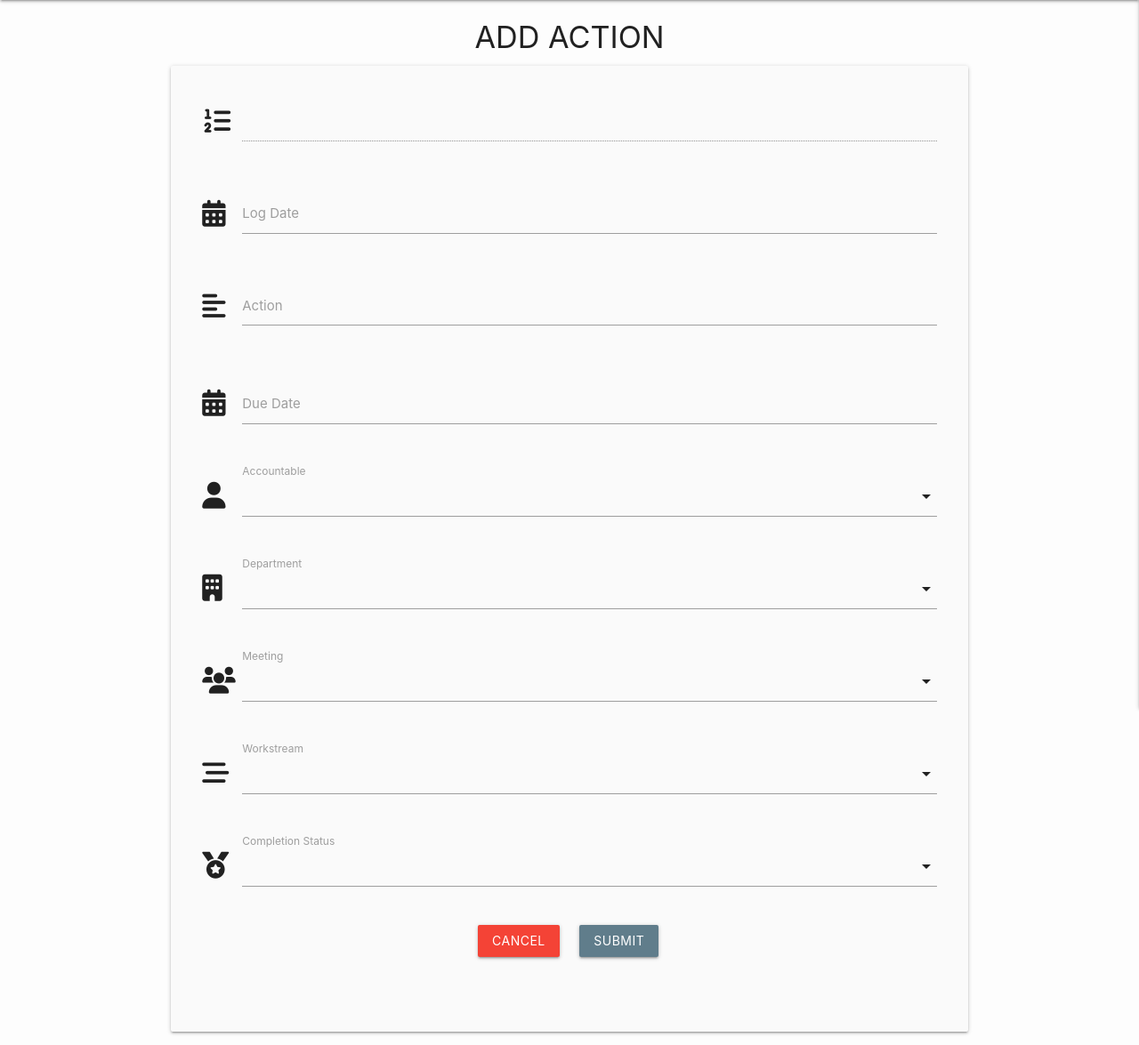
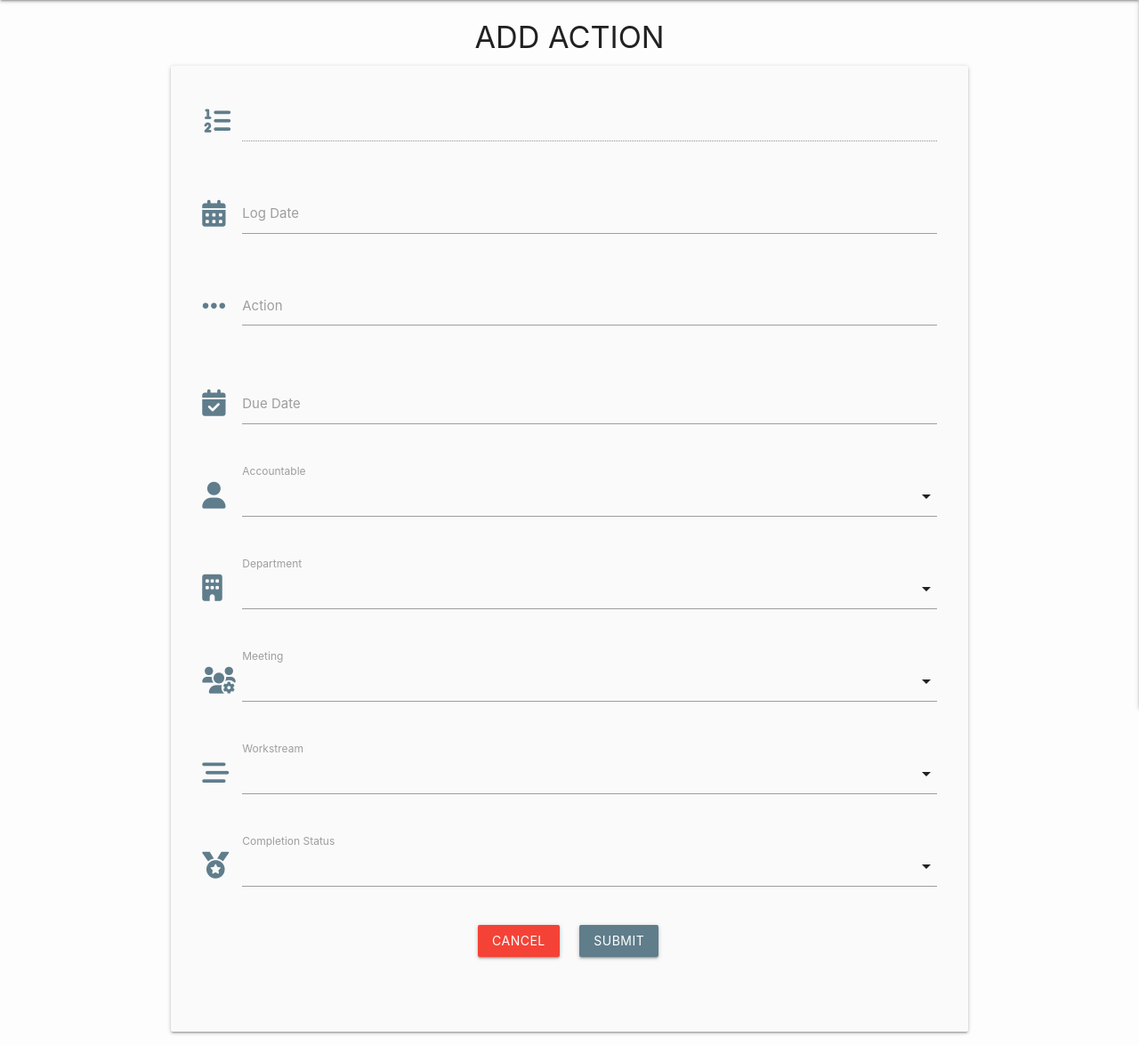
Before and after one commit to Code-Institute-Submissions/1askfrsltn-ci_ms3_mos_JanResub, a Flask app: page /add_action in a window 1280 px wide. Shown: the part 64-1239 px from the top of the page at 89% size. Run offline with Flask 2, Linux system fonts and the light colour scheme; data that the repository does not hold is empty; some libraries are stand-ins or nearby versions.

Commit message:
Standardised icons across the forms

```diff
--- a/templates/add_action.html
+++ b/templates/add_action.html
@@ -9,7 +9,7 @@
                 <!--1. input field: ref number, automatic-->
                 <div class="row">
                     <div class="input-field col s12">
-                        <i class="fas fa-list-ol prefix"></i>
+                        <i class="fas fa-list-ol prefix blue-grey-text"></i>
                         <input disabled value="" id="action_refno" name="action_refno" type="text" class="validate">
                         <label for="action_refno">{{action_refno}}</label>
                     </div>
@@ -17,7 +17,7 @@
                 <!--2. input field: logdate, automatic-->
                 <div class="row">
                     <div class="input-field col s12">
-                        <i class="fas fa-calendar-alt prefix"></i>
+                        <i class="fas fa-calendar-alt prefix blue-grey-text"></i>
                         <input id="action_logdate" name="action_logdate" type="text" class="datepicker validate" required>
                         <label for="action_logdate" >Log Date</label>
                     </div>
@@ -25,7 +25,7 @@
                 <!--3. input field: action, text-->
                 <div class="row">
                     <div class="input-field col s12">
-                        <i class="fas fa-align-left prefix"></i>
+                        <i class="fas fa-ellipsis-h prefix blue-grey-text"></i>
                         <textarea id="action_name" name="action_name" class="materialize-textarea validate" data-length="120" required></textarea>
                         <label for="action_name">Action</label>
                     </div>
@@ -33,7 +33,7 @@
                 <!--4. input field: deadline, date picker-->
                 <div class="row">
                     <div class="input-field col s12">
-                        <i class="fas fa-calendar-alt prefix"></i>
+                        <i class="fas fa-calendar-check prefix blue-grey-text"></i>
                         <input id="action_due" name="action_due" type="text" class="datepicker validate" required>
                         <label for="action_due" >Due Date</label>
                     </div>
@@ -41,7 +41,7 @@
                 <!--5. input field: accountable, select component-->
                 <div class="row">
                     <div class="input-field col s12">
-                        <i class="fas fa-user prefix"></i>
+                        <i class="fas fa-user prefix blue-grey-text"></i>
                         <select id="action_accountable" name="action_accountable" class="materialize-textarea validate" required>
                             <option value="" disabled selected></option>
                             {%for user in users %}
@@ -54,7 +54,7 @@
                 <!--6. input field: department, select component-->
                 <div class="row">
                     <div class="input-field col s12">
-                        <i class="fas fa-building prefix"></i>
+                        <i class="fas fa-building prefix blue-grey-text"></i>
                         <select id="action_dept" name="action_dept" class="validate" required>
                             <option value="" disabled selected></option>
                             {%for dept in depts %}
@@ -67,7 +67,7 @@
                 <!--7. input field: meeting, select component-->
                 <div class="row">
                     <div class="input-field col s12">
-                        <i class="fas fa-users prefix"></i>
+                        <i class="fas fa-users-cog prefix blue-grey-text"></i>
                         <select id="action_meeting" name="action_meeting" class="validate" required>
                             <option value="" disabled selected></option>
                             {%for meeting in meetings%}
@@ -80,7 +80,7 @@
                 <!--8. input field: workstream, select-->
                 <div class="row">
                     <div class="input-field col s12">
-                        <i class="fas fa-stream prefix"></i>
+                        <i class="fas fa-stream prefix blue-grey-text"></i>
                         <select id="action_workstream" name="action_workstream" class="validate" required>
                             <option value="" disabled selected></option>
                             {%for workstream in workstreams%}
@@ -93,7 +93,7 @@
                 <!--9. Current status - select-->
                 <div class="row">
                     <div class="input-field col s12">
-                        <i class="fas fa-medal prefix"></i>
+                        <i class="fas fa-medal prefix blue-grey-text"></i>
                         <select id="action_status" name="action_status" class="validate" required>
                             <option value="" disabled selected></option>
                             {%for status in completionstatus%}
--- a/templates/add_kpi.html
+++ b/templates/add_kpi.html
@@ -24,7 +24,7 @@
                 <!-- KPI uom input -->
                 <div class="row">
                     <div class="input-field col s12">
-                        <i class="fas fa-ruler-combined prefix blue-grey-text text-darken-1"></i>
+                        <i class="fas fa-ruler prefix blue-grey-text text-darken-1"></i>
                         <input id="kpi_uom" name="kpi_uom" type="text" class="validate" required>
                         <label for="kpi_uom">KPI unit of measure</label>
                     </div>
@@ -45,7 +45,7 @@
                 <!-- KPI description input -->
                 <div class="row">
                     <div class="input-field col s12">
-                        <i class="fas fa-ruler-combined prefix blue-grey-text text-darken-1"></i>
+                        <i class="far fa-file-alt prefix blue-grey-text text-darken-1"></i>
                         <input id="kpi_description" name="kpi_description" type="text" class="validate" required>
                         <label for="kpi_description">KPI description</label>
                     </div>
--- a/templates/edit_department.html
+++ b/templates/edit_department.html
@@ -11,13 +11,13 @@
                     <div class="input-field col s12">
                         <i class="fas fa-building prefix blue-grey-text text-darken-1"></i>
                         <input value="{{dept.dept_name}}" id="dept_name" name="dept_name" type="text" class="validate" required>
-                        <label for="dept_name">Department</label>
+                        <label for="dept_name">Department Name</label>
                     </div>
                 </div>
                 <!-- input shortname -->
                 <div class="row">
                     <div class="input-field col s12">
-                        <i class="fas fa-building prefix blue-grey-text text-darken-1"></i>
+                        <i class="fas fa-ellipsis-h prefix blue-grey-text text-darken-1"></i>
                         <input value="{{dept.dept_shortname}}" id="dept_shortname" name="dept_shortname" type="text" class="validate" required>
                         <label for="dept_shortname">Department Shortname</label>
                     </div>
--- a/templates/edit_meeting.html
+++ b/templates/edit_meeting.html
@@ -9,7 +9,7 @@
                 <!-- input name -->
                 <div class="row">
                     <div class="input-field col s12">
-                        <i class="fas fa-stream prefix blue-grey-text text-darken-1"></i>
+                        <i class="fas fa-users-cog prefix blue-grey-text text-darken-1"></i>
                         <input value="{{meeting.meeting_name}}" id="meeting_name" name="meeting_name" type="text" class="validate" required>
                         <label for="meeting_name">Meeitng</label>
                     </div>
--- a/templates/kpi_input.html
+++ b/templates/kpi_input.html
@@ -6,7 +6,7 @@
     <!-- Title and dashboard link-->
     <div class="row">
         <div class="col s6">
-            <h5 class="align-left red-text text-darken-4"> <i class="fas fa-list"></i> KPI Inputs</h5>
+            <h5 class="align-left red-text text-darken-4"> <i class="fas fa-chart-line"></i><i class="fas fa-caret-right"></i> KPI Inputs</h5>
         </div>
         <!--button cancel-->
         <div class="col s4 right">
```
Also changed, not shown: templates/edit_action.html (+5 -5 lines), templates/edit_kpi.html (+4 -4 lines), templates/edit_kpiinput.html (+9 -1 lines), templates/user_dashboard.html (+4 -4 lines), README.md.
